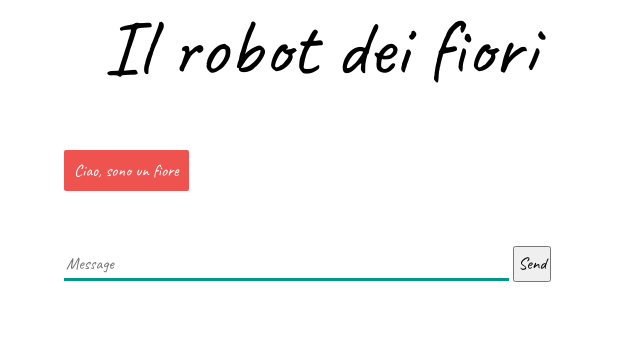
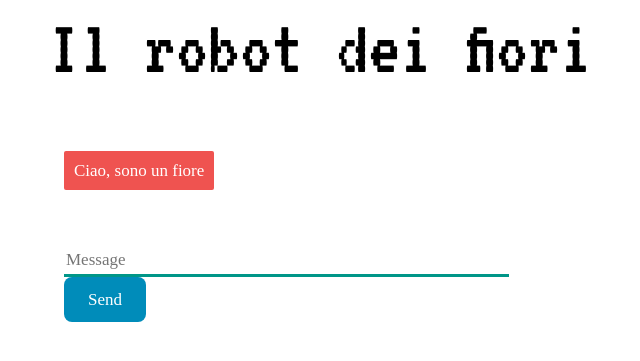
Before and after one commit to thejwambui/ItalianChatBot, a Flask app: page / in a window 1280 px wide. Shown: the top 361 px of the page, without its empty margins (320-960 px from the left). Run offline with Flask 2, Linux system fonts and the light colour scheme; some libraries are stand-ins or nearby versions.

Commit message:
Add changes to temlplates and db

```diff
--- a/static/styles.css
+++ b/static/styles.css
@@ -1,5 +1,5 @@
 body {
-    font-family: 'Caveat', cursive;
+   font-family: 'VT323', monospace;
 }
 
 h1 {
@@ -8,7 +8,7 @@ h1 {
     margin-top: 0;
     text-align: center;
     font-size: 80px;
-    font-family: 'Caveat', cursive;
+    font-family: 'VT323', monospace;
 }
 
 h3 {
@@ -44,6 +44,11 @@ h3 {
     padding: 3px;
     font-family: 'Caveat', cursive;
     font-size: 17px;
+    border: none;
+    color: white;
+    border-radius: 8px;
+    padding: 10px 24px;
+    background-color: #008CBA;
 }
 
 .userText {
--- a/templates/index.html
+++ b/templates/index.html
@@ -3,7 +3,7 @@
 	<head>
     <link rel="stylesheet" href="https://maxcdn.bootstrapcdn.com/bootstrap/4.0.0/css/bootstrap.min.css" integrity="sha384-Gn5384xqQ1aoWXA+058RXPxPg6fy4IWvTNh0E263XmFcJlSAwiGgFAW/dAiS6JXm" crossorigin="anonymous">
 	<link rel="stylesheet" type="text/css" href="/static/styles.css">
-  <link href="https://fonts.googleapis.com/css?family=Caveat" rel="stylesheet">
+  <link href="https://fonts.googleapis.com/css?family=VT323" rel="stylesheet">
     </head>
   <body>
 
```
Also changed, not shown: db.sqlite3.
